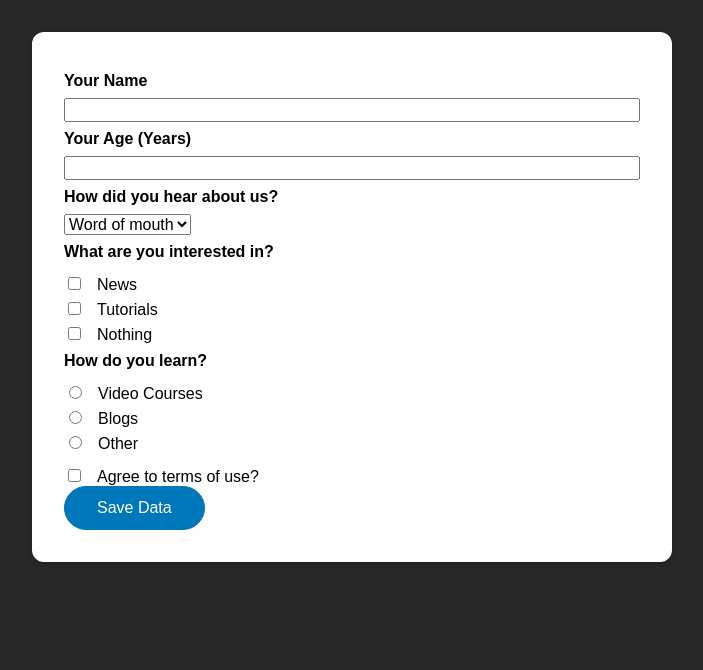
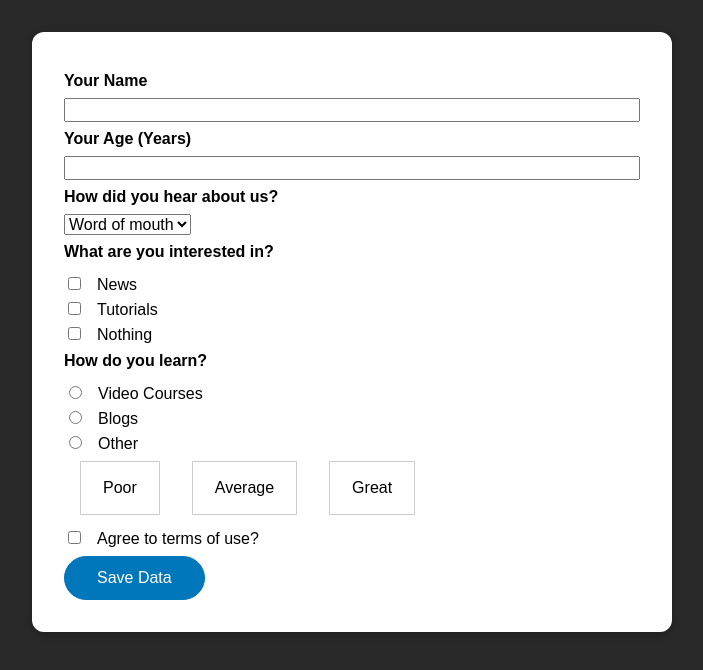
Before and after one commit to yeisson-venencia/vue-course, a Vue app in the folder vue-forms/: page / in a window 1280 px wide. Shown: the top 670 px of the page, without its empty margins (288-991 px from the left). Built offline with nearby package versions, Linux system fonts and the light colour scheme; the HTML template or start-up script is replaced by a standard one.

Commit message:
s11/class-one: adding rating control to the form

```diff
--- a/vue-forms/src/components/RatingControl.vue
+++ b/vue-forms/src/components/RatingControl.vue
@@ -22,4 +22,11 @@ li {
   justify-content: center;
   align-items: center;
 }
+
+button {
+  font: inherit;
+  border: none;
+  background-color: transparent;
+  cursor: pointer;
+}
 </style>
--- a/vue-forms/src/components/TheForm.vue
+++ b/vue-forms/src/components/TheForm.vue
@@ -89,7 +89,10 @@
         <label for="how-other">Other</label>
       </div>
     </div>
-    <div id="form-control">
+    <div class="form-control">
+      <rating-control></rating-control>
+    </div>
+    <div class="form-control">
       <input
         type="checkbox"
         name="confirm-terms"
@@ -105,7 +108,9 @@
 </template>
 
 <script>
+import RatingControl from './RatingControl';
 export default {
+  components: { RatingControl },
   data() {
     return {
       userName: '',
```
